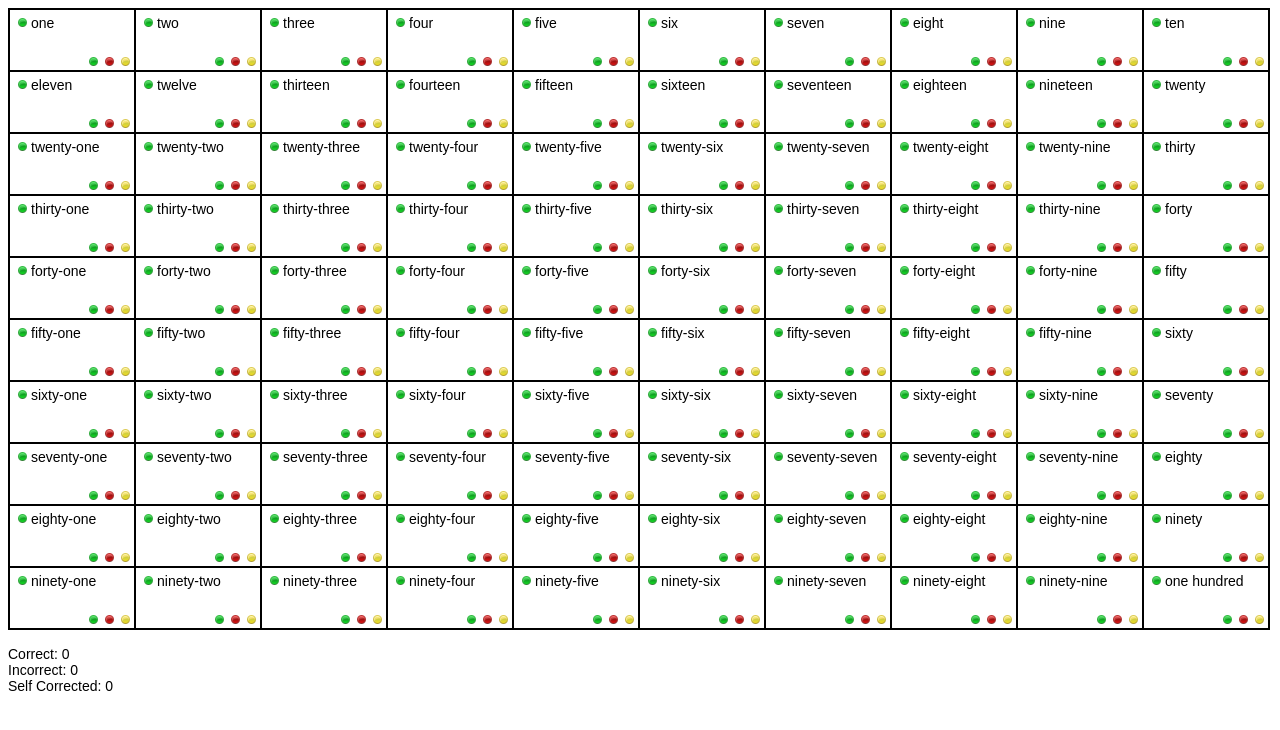
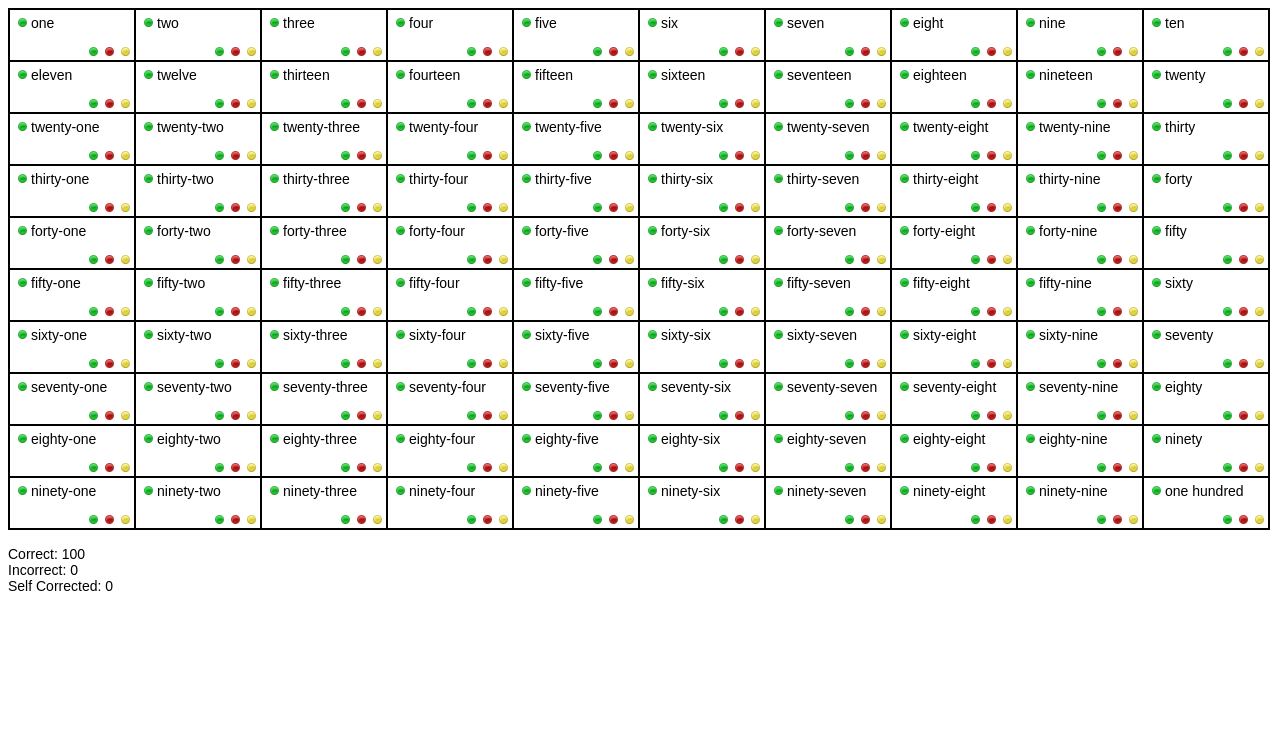
Before and after one commit to ArturDolgii/backbone, a plain HTML site: page index.html in a window 1280 px wide. Drawn offline with Linux system fonts and the light colour scheme.

Commit message:
Repared app.

```diff
--- a/css/style.css
+++ b/css/style.css
@@ -5,14 +5,14 @@ body {
 
 div.table {
 	border: 1px solid #000;
-	height: 620px;
+	height: 520px;
 	width: 1260px;
 }
 
 div.number {
 	float: left;
 	width: 114px;
-	height: 50px;
+	height: 40px;
 	border: 1px solid #000;
 	padding: 5px;
 }
@@ -44,7 +44,7 @@ div.number:nth-child(91) {
 	left: 71px;
 	width: 48px;
 	height: 16px;
-	top: 23px;
+	top: 13px;
 }
 
 .answer > img {
--- a/js/app.js
+++ b/js/app.js
@@ -8,6 +8,7 @@
 
 App.Models.Number = Backbone.Model.extend({
 	defaults: {
+	    title: "",
 		status: 1
 	}
 });
@@ -81,13 +82,19 @@ App.Views.Stat = Backbone.View.extend({
 	},
 
 	recountCollection: function() {
-		/*
-		var count = this.collection.toJSON().filter(function(item) {
+		var countCorrect = this.collection.toJSON().filter(function(item) {
 			return item.status === 1;
-		});
-		console.log(count);
-		this.model.set("correct", 1);
-		*/
+		}).length;
+		var countIncorrect = this.collection.toJSON().filter(function(item) {
+			return item.status === 2;
+		}).length;
+		var countSeflCorrected = this.collection.toJSON().filter(function(item) {
+			return item.status === 3;
+		}).length;
+
+		this.model.set("correct", countCorrect);
+		this.model.set("incorrect", countIncorrect);
+		this.model.set("selfCorrected", countSeflCorrected);
 	}
 });
 
```
